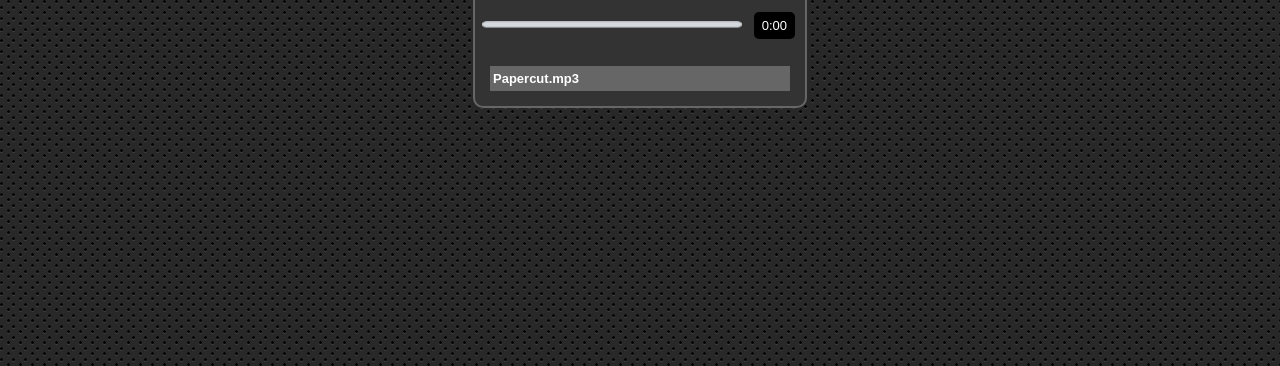
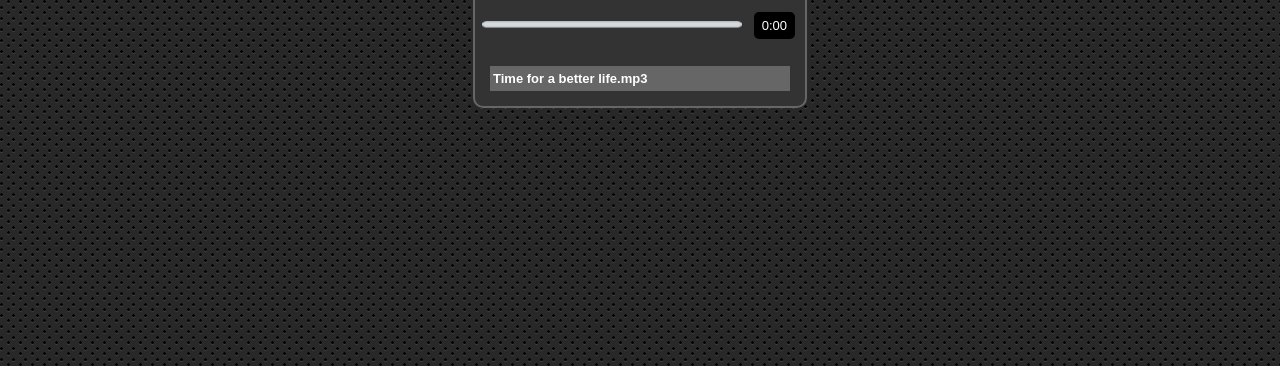
Before and after one commit to keff6/jQuery-AudioPlayer, a plain HTML site: page index.html in a window 1280 px wide. Shown: the part 434-800 px from the top of the page. Drawn offline with Linux system fonts and the light colour scheme.

Commit message:
Add Zooner song (free use licence) and clean code

```diff
--- a/index.html
+++ b/index.html
@@ -34,7 +34,7 @@
       </div>
       <div class="clearfix"></div>
       <ul id="playlist">
-        <li song="Papercut.mp3" cover="cover1.jpg" artist="Linkin Park">Papercut.mp3</li>
+        <li song="Time for a better life.mp3" cover="cover1.jpg" artist="Zooner">Time for a better life.mp3</li>
       </ul>
     </div>
   </div>
```
Also changed, not shown: images/covers/cover1.jpg, 2 other files.
